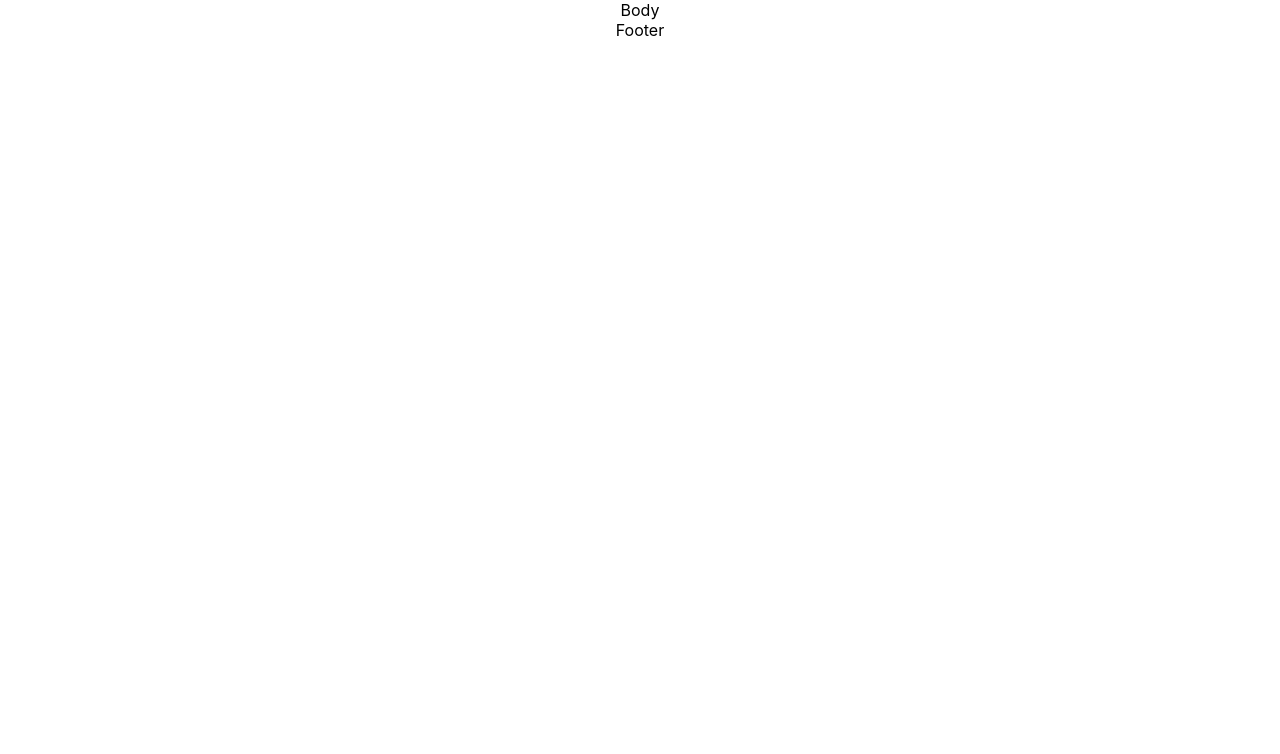
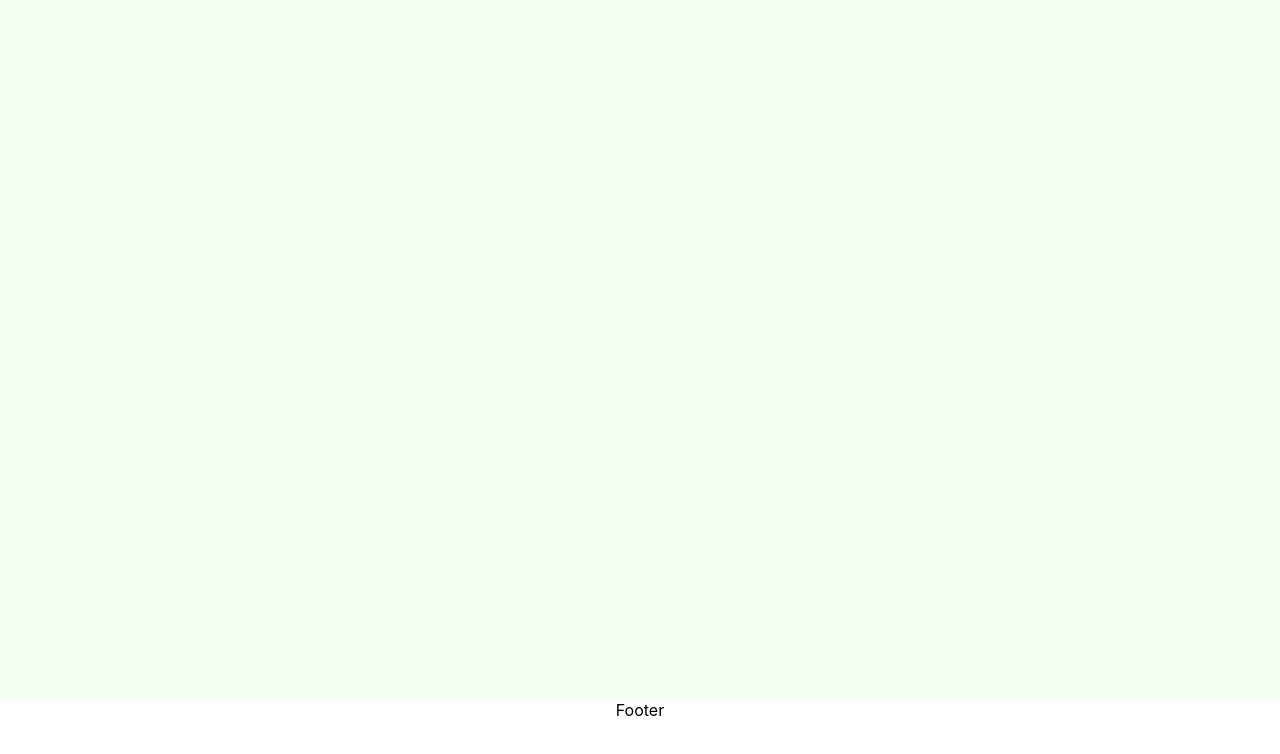
Before and after one commit to G3RGES/react-footer, a React (Create React App) app: page / in a window 1280 px wide. Shown: the top 754 px of the page. Built offline with nearby package versions, Linux system fonts and the light colour scheme.

Commit message:
Update Body.jsx

```diff
--- a/src/Components/body/Body.jsx
+++ b/src/Components/body/Body.jsx
@@ -1,7 +1,10 @@
 import React from "react";
 
+// css
+import "./Body.css";
+
 const Body = () => {
-  return <div>Body</div>;
+  return <div className="body-dev"></div>;
 };
 
 export default Body;
```
